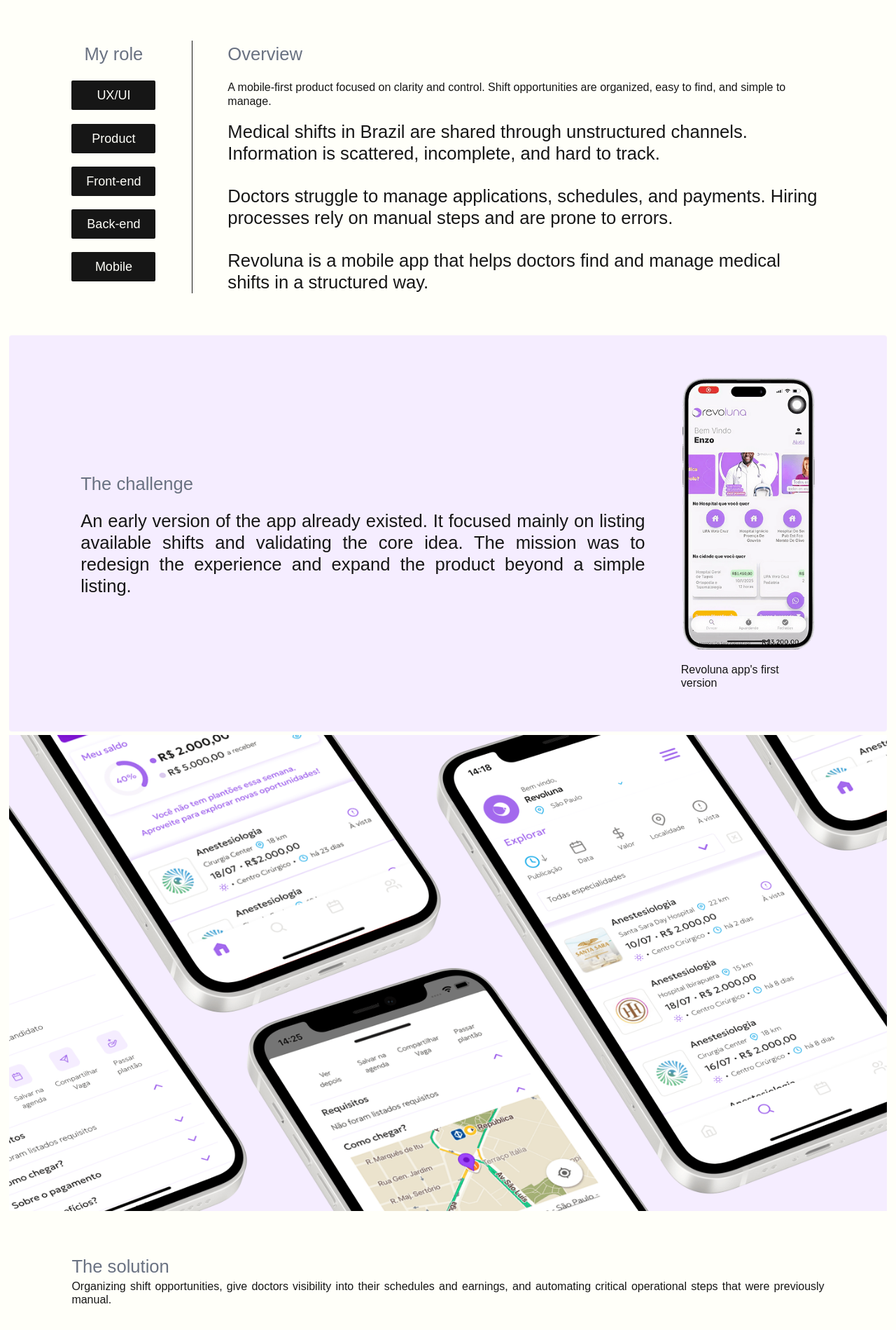
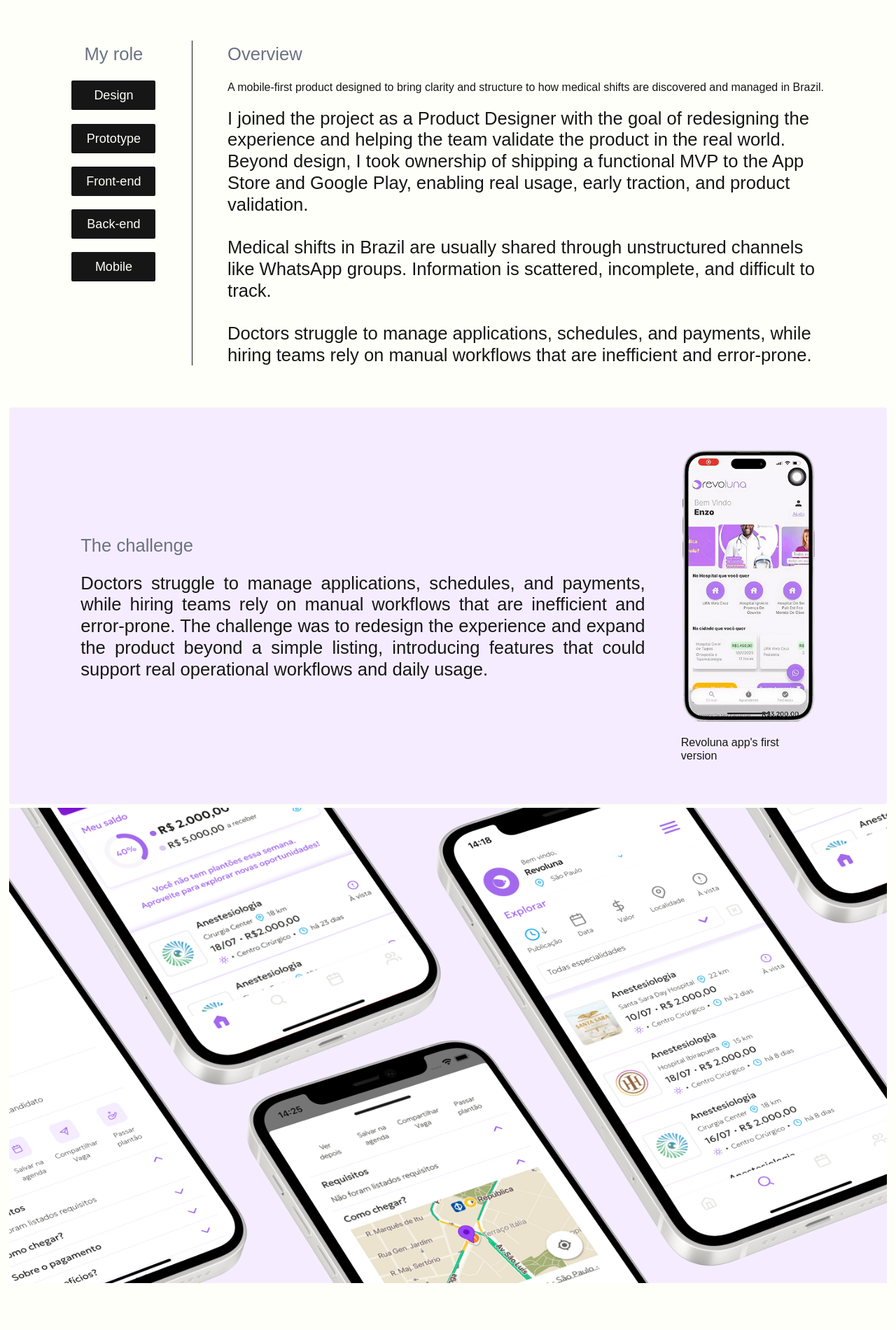
Before and after one commit to kenjimattos/portfolio, a Next.js app: page /work/revoluna in a window 1280 px wide. Shown: the part 591-2491 px from the top of the page at 70% size. Built offline with nearby package versions, Linux system fonts and the light colour scheme; a web font is replaced by a local one.

Commit message:
feat: Ajustes de texto do case Revoluna

```diff
--- a/app/work/revoluna/page.tsx
+++ b/app/work/revoluna/page.tsx
@@ -41,7 +41,7 @@
               My role
             </h3>
           <div className="tags">
-              {["UX/UI", "Product", "Front-end", "Back-end", "Mobile"].map(
+              {["Design", "Prototype", "Front-end", "Back-end", "Mobile"].map(
                 (tag) => (
                   <div key={tag} className="tag">
                     {tag}
@@ -65,8 +65,8 @@
                 fontSize: "var(--font-large)",
               }}
             >
-              A mobile-first product focused on clarity and control. Shift
-              opportunities are organized, easy to find, and simple to manage.
+              A mobile-first product designed to bring clarity and structure
+              to how medical shifts are discovered and managed in Brazil.
             </p>
             <p
               className="text-left"
@@ -74,16 +74,18 @@
                 fontSize: "var(--font-medium)",
               }}
             >
-              Medical shifts in Brazil are shared through unstructured channels.
-              Information is scattered, incomplete, and hard to track.
+              I joined the project as a Product Designer with the goal of redesigning the experience
+              and helping the team validate the product in the real world. Beyond design, I took ownership
+              of shipping a functional MVP to the App Store and Google Play,
+              enabling real usage, early traction, and product validation.
               <br />
               <br />
-              Doctors struggle to manage applications, schedules, and payments.
-              Hiring processes rely on manual steps and are prone to errors.
+              Medical shifts in Brazil are usually shared through unstructured channels
+              like WhatsApp groups. Information is scattered, incomplete, and difficult to track.
               <br />
               <br />
-              Revoluna is a mobile app that helps doctors find and manage
-              medical shifts in a structured way.
+              Doctors struggle to manage applications, schedules, and payments,
+              while hiring teams rely on manual workflows that are inefficient and error-prone.
             </p>
           </div>
         </div>
@@ -107,10 +109,10 @@
               fontSize: "var(--font-medium)",
             }}
           >
-            An early version of the app already existed. It focused mainly on
-            listing available shifts and validating the core idea.
-            The mission was to redesign the experience and expand the product
-            beyond a simple listing.
+            Doctors struggle to manage applications, schedules, and payments,
+            while hiring teams rely on manual workflows that are inefficient and error-prone.
+            The challenge was to redesign the experience and expand the product beyond a
+            simple listing, introducing features that could support real operational workflows and daily usage.
           </p>
         </div>
         {/* Old app screenshot */}
@@ -159,9 +161,10 @@
             fontSize: "var(--font-large)",
           }}
         >
-          Organizing shift opportunities, give doctors visibility into their
-          schedules and earnings, and automating critical operational steps that
-          were previously manual.
+          A redesigned mobile experience focused on organization, visibility, and control.
+          The MVP introduced structured shift discovery, clearer scheduling, and automation
+          of key operational steps that were previously manual, enabling doctors to confidently
+          manage their work routine through a single app.
         </p>
       </section>
 
@@ -232,8 +235,7 @@
                 minWidth: "clamp(50px, 30vw, 554px)",
               }}
             >
-              A clear view of upcoming shifts, including visibility into when
-              other colleagues from the same hospital will also be on duty.
+              A consolidated view of upcoming shifts, including visibility into when colleagues from the same hospital are also on duty.
             </p>
           </div>
         </div>
@@ -263,8 +265,7 @@
                 minWidth: "clamp(50px, 30vw, 554px)",
               }}
             >
-              Built with Firebase Cloud Messaging, it supports
-              communication for application updates, schedules, and check-in and check-out reminders.
+              Built with Firebase Cloud Messaging to support application updates, schedule alerts, and check-in and check-out reminders.
             </p>
           </div>
            {/* Notifications Phone Image */}
@@ -354,10 +355,7 @@
                 fontSize: "var(--font-small)",
               }}
             >
-              Doctors receive reminders to check in
-              and out within defined time windows. Validation
-              is completed only within a 100m radius of the hospital
-              to ensure payroll accuracy, with location checked only at submission time.
+              Reminders guide doctors through check-in and check-out within defined time windows. Validation is completed only within a 100-meter radius of the hospital, ensuring payroll accuracy while minimizing battery usage.
             </p>
           </div>
 
@@ -400,7 +398,7 @@
                 fontSize: "var(--font-small)",
               }}
             >
-              Implemented deep linking to route users directly to specific shift details inside the mobile app. Links can be generated from both the web admin platform and the mobile application, supporting seamless sharing and improving discovery and conversion flows.
+              Implemented deep links that route users directly to specific shift details inside the app. Links can be generated from both the web admin platform and the mobile app, enabling seamless sharing and improving discovery and conversion.
             </p>
           </div>
                     {/* Feature Image */}
@@ -441,8 +439,7 @@
         {/* Figma Section */}
 
           <p className="numbered">
-            <span>1.</span> Built the mobile experience by translating Figma designs into
-            reusable, production-ready UI components.
+            <span>1.</span> Led the product redesign from concept to high-fidelity prototypes in Figma
           </p>
           <div
             className="flex w-full"
@@ -466,22 +463,19 @@
 
 
           <p className="numbered">
-            <span>2.</span> Integrated REST APIs to support user verification, shift discovery,
-            applications, schedules, and payment-related workflows, including
-            infinite scrolling and real-time updates.
+            <span>2.</span> Translated designs into a functional mobile MVP using FlutterFlow
             <br /><br />
-            <span>3.</span> Implemented core backend business rules using PostgreSQL to ensure
-            data consistency across scheduling and attendance flows.
+            <span>3.</span> Implemented custom logic where no-code solutions were not sufficient, including check-in/check-out flows and deep linking
           </p>
 
 
         {/* UI States Section */}
           <p className="numbered">
-            <span>4.</span> Designed UI states based on real API responses, handling loading,
-            empty, and validation scenarios.
+            <span>4.</span> Integrated REST APIs for user verification, shift discovery, applications, schedules, and payments
             <br /><br />
-            <span>5.</span> Collaborated closely with backend logic to align product rules with
-            user-facing experiences.
+            <span>5.</span> Collaborated closely with product stakeholders to align business rules with user-facing flows
+            <br /><br />
+            <span>6.</span> Took ownership of publishing and maintaining the app on the App Store and Google Play
           </p>
           <Image
             className="w-full rounded-sm"
@@ -505,9 +499,9 @@
             fontSize: "var(--font-large)",
           }}
         >
-          The mobile app replaced informal workflows with a structured,
-          production-ready experience, giving doctors better visibility and
-          control over their schedules and payments.
+          The mobile MVP replaced informal workflows with a structured, production-ready experience, allowing doctors to better manage shifts and payments while enabling the team to validate the product with real users.
+          <br /><br />
+          The success of the MVP laid the foundation for the next phase of the product: the development of a dedicated web platform focused on scalability and operational management.
         </p>
       </section>
 
```
